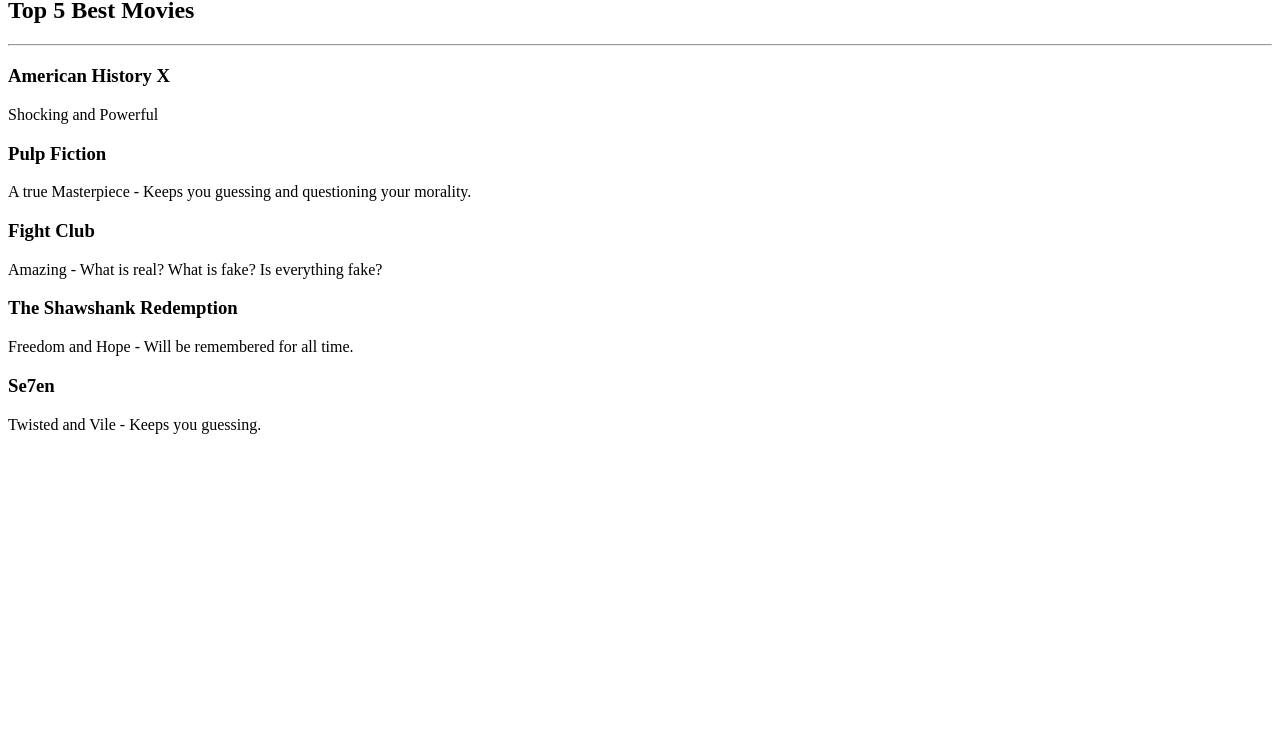
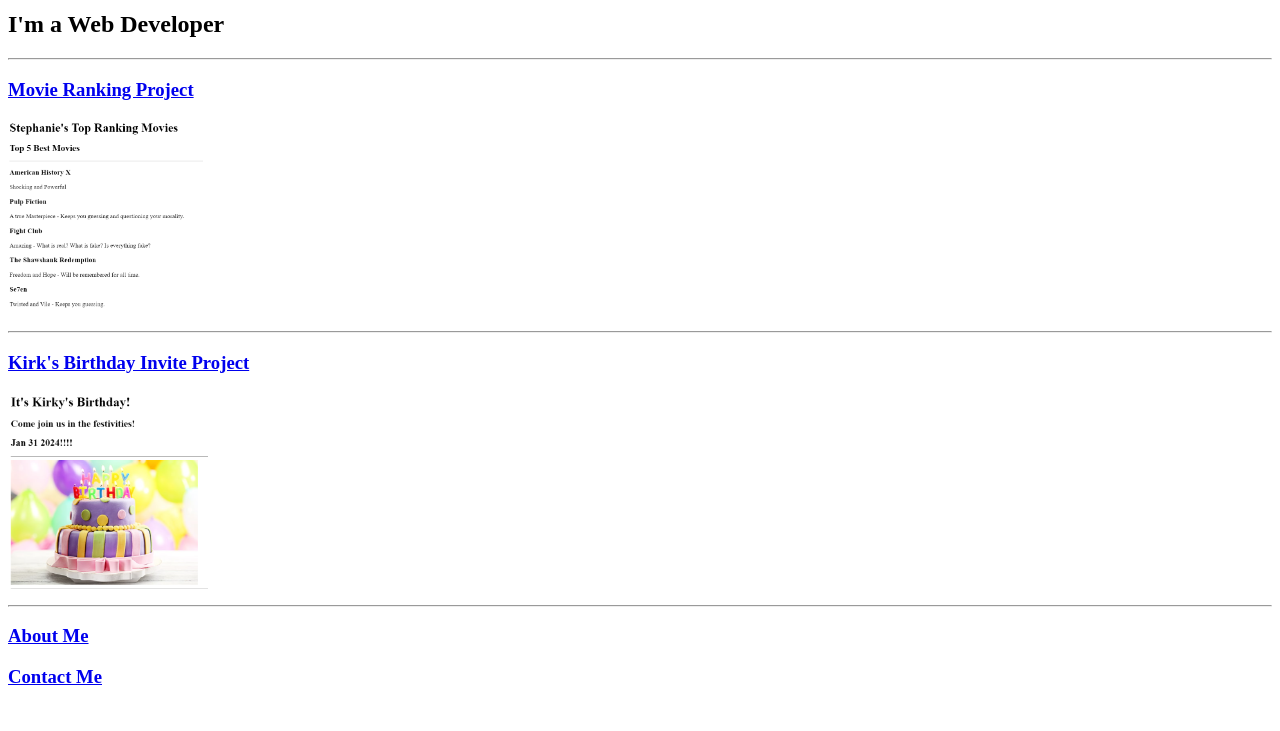
Before and after one commit to badasssteffy/html-portfolio, a plain HTML site: page index.html in a window 1280 px wide. Shown: the part 69-800 px from the top of the page. Drawn offline with Linux system fonts and the light colour scheme.

Commit message:
Update index.html

```diff
--- a/index.html
+++ b/index.html
@@ -1,19 +1,23 @@
-<h1>Stephanie's Top Ranking Movies</h1>
-<h2>Top 5 Best Movies</h2>
+<!DOCTYPE html>
+<html lang="en">
+    <head>
+        <meta charset="UTF-8">
+        <title>Stephanie Fordham's Portfolio</title>
+    </head>
 
-<hr />
+    <body>
+        <h1>Stephanie Fordham's Portfolio</h1>
+        <h2>I'm a Web Developer</h2>
+        <hr>
+        <h3><a href="./public/movie-ranking.html">Movie Ranking Project</a></h3>
+        <img height="200" src="./assets/Movie Ranking.png"/>
+        <hr>
+        <h3><a href="./public/birthday-invite.html">Kirk's Birthday Invite Project</a></h3>
+        <img height="200" src="./assets/Kirk's Birthday.png"/>
+        <hr>
+        <h3><a href="./public/about.html">About Me</a></h3>
+        <h3><a href="./public/contact.html">Contact Me</a></h3>
 
-<h3>American History X</h3>
-<p>Shocking and Powerful</p>
+    </body>
 
-<h3>Pulp Fiction</h3>
-<p>A true Masterpiece - Keeps you guessing and questioning your morality.</p>
-
-<h3>Fight Club</h3>
-<p>Amazing - What is real? What is fake? Is everything fake?</p>
-
-<h3>The Shawshank Redemption</h3>
-<p>Freedom and Hope - Will be remembered for all time.</p>
-
-<h3>Se7en</h3>
-<p>Twisted and Vile - Keeps you guessing.</p>
+</html>
```
